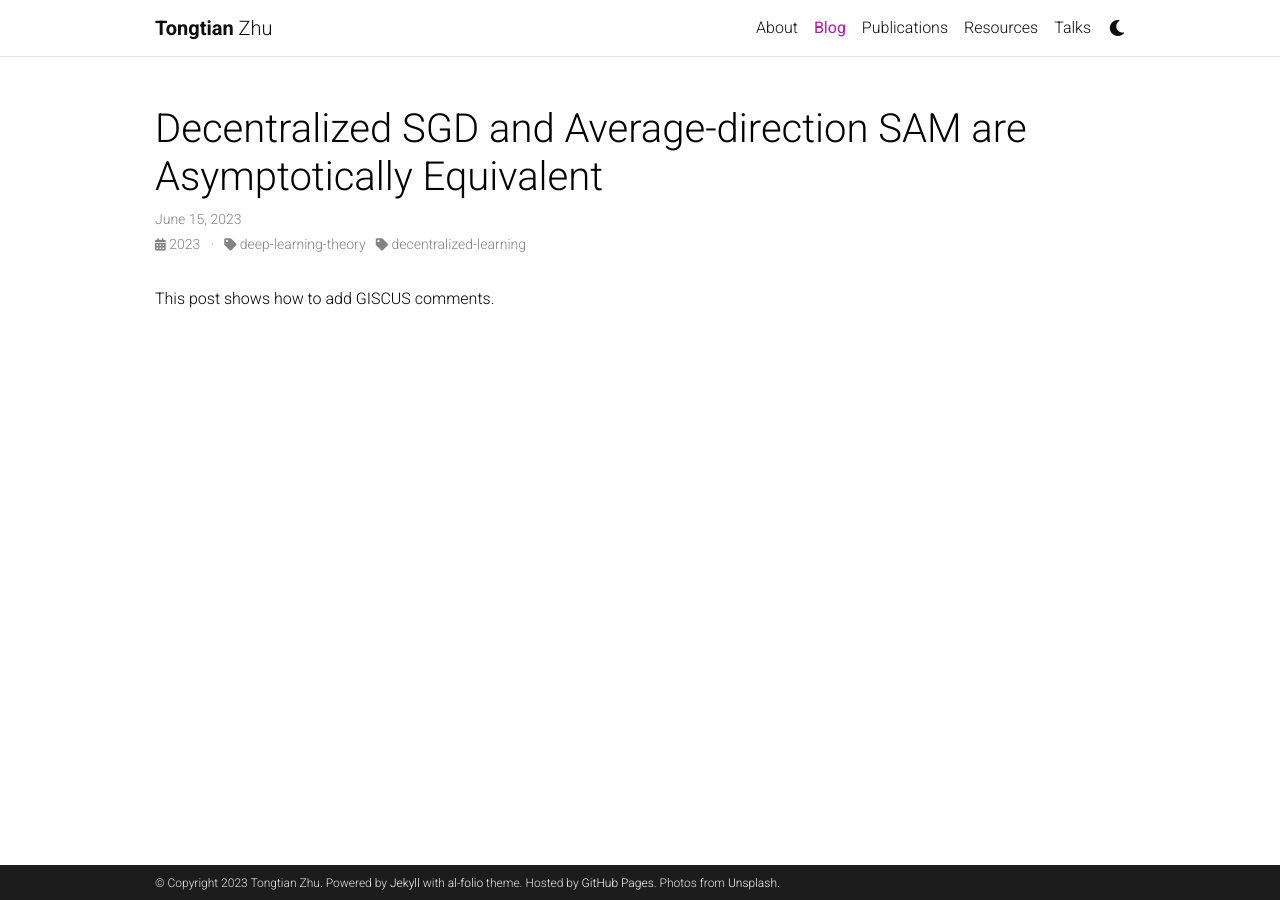
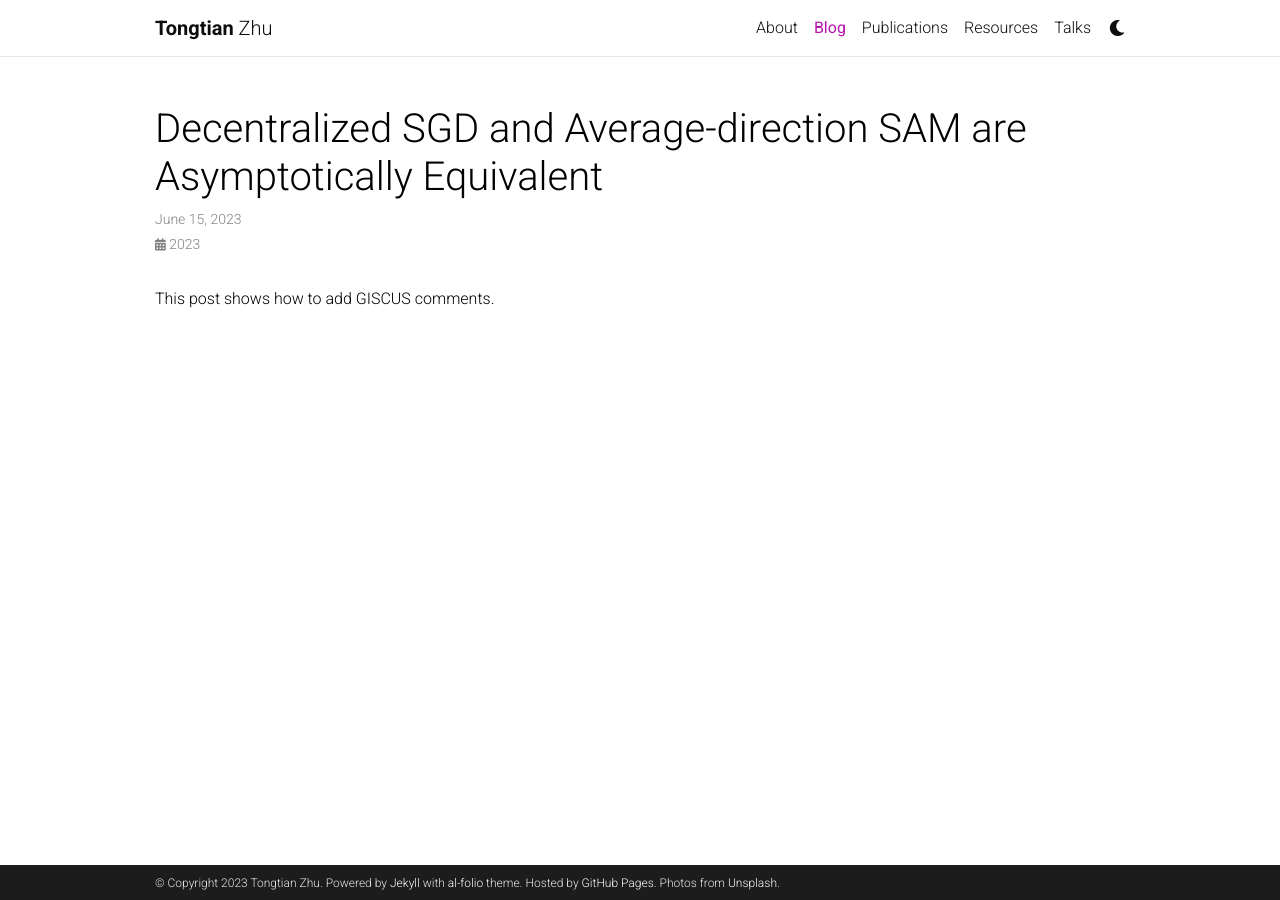
Before and after one commit to Raiden-Zhu/Raiden-Zhu.github.io, a Jekyll site: the page built from _posts/2023-06-15-Decentralized SGD and Average-direction SAM are Asymptotically Equivalent.md, in a window 1280 px wide. Built offline with Jekyll 4.4.1, drawn with Linux system fonts in a browser that asks for light colours; comment, search, counter and statistics services are not loaded; a style sheet for code colours, icons or effects is not loaded.

Commit message:
Update 2023-06-15-Decentralized SGD and Average-direction SAM are Asymptotically Equivalent.md

```diff
--- a/_posts/2023-06-15-Decentralized SGD and Average-direction SAM are Asymptotically Equivalent.md
+++ b/_posts/2023-06-15-Decentralized SGD and Average-direction SAM are Asymptotically Equivalent.md
@@ -3,7 +3,7 @@ layout: post
 title: Decentralized SGD and Average-direction SAM are Asymptotically Equivalent
 date: 2023-06-15 11:59:00-0400
 description: The first work on the surprising sharpness-aware minimization nature of decentralized learning. We provide a completely new perspective to understand decentralization, which helps to bridge the gap between theory and practice in decentralized learning.
-categories: deep-learning-theory decentralized-learning
+categories:
 giscus_comments: true
 related_posts: false
 ---
```
